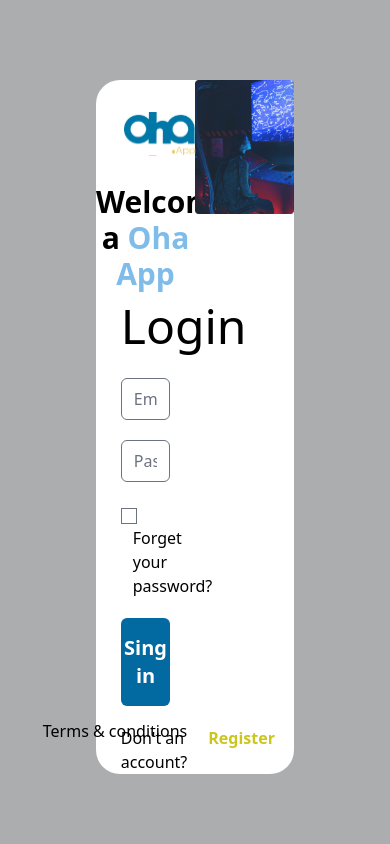
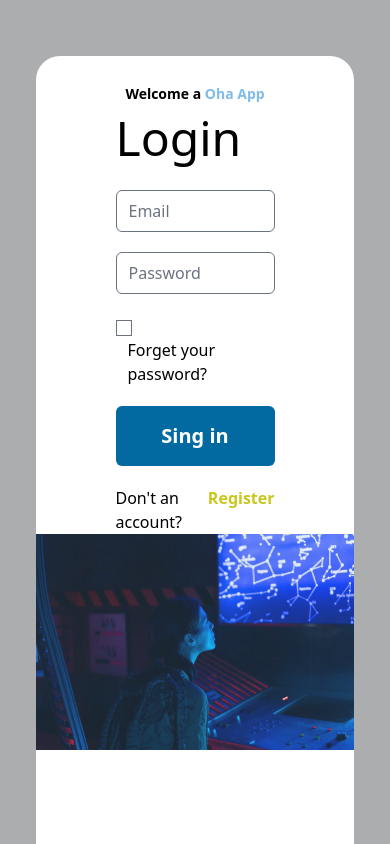
Before and after one commit to juancodev/messenger_service, a React (Vite) app: page /login in a window 390 px wide. Shown: the top 844 px of the page. Built offline with nearby package versions, Linux system fonts and the light colour scheme.

Commit message:
[⚡ADD] responsive design to the layout component

```diff
--- a/src/layout/Layout.tsx
+++ b/src/layout/Layout.tsx
@@ -15,24 +15,28 @@ const Layout = ({ children }: FormComponents): JSX.Element => {
   } else {
     return (
       <>
-        <div className="max-w-full h-full py-20 px-24 bg-[#5F636785]">
-          <div className="h-full grid grid-cols-2 bg-white rounded-3xl">
+        <div className="max-w-full max-h-full max-sm:px-9 max-sm:py-14 py-20 px-24 bg-[#5F636785]">
+          <div className="max-h-full grid grid-cols-2 max-sm:grid-cols-1 max-sm:grid-rows-1 bg-white rounded-3xl">
             <div className="container-logo">
-              <div className="logo">
+              <div className="max-sm:hidden">
                 <img className="pt-8 pl-7" src={logo} />
               </div>
-              <div className="title text-center mt-7">
-                <h3 className="text-3xl font-bold">
+              <div className="text-center mt-7">
+                <h3 className="text-3xl max-sm:text-sm font-bold">
                   Welcome a <span className="text-[#7FBCE9]">Oha App</span>
                 </h3>
               </div>
               <div className="flex flex-col items-center">{children}</div>
             </div>
-            <div className="container-img">
-              <img src={imageOha} alt="" />
+            <div className="container-img max-sm:w-full max-sm:h-1/2">
+              <img
+                src={imageOha}
+                alt="Image"
+                className="max-sm:h-full max-sm:w-full max-sm:object-cover"
+              />
             </div>
           </div>
-          <p className="absolute bottom-[12%] right-[52%] font-light text-base">
+          <p className="absolute max-sm:hidden bottom-[12%] right-[52%] font-light text-base">
             Terms & conditions
           </p>
         </div>
```
